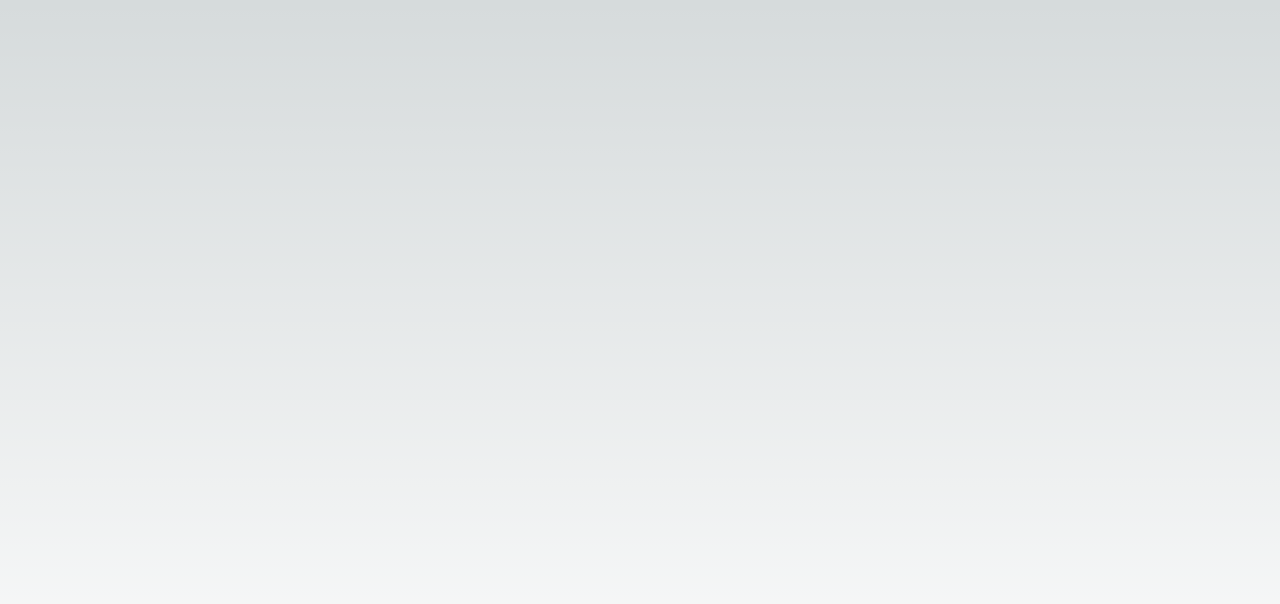
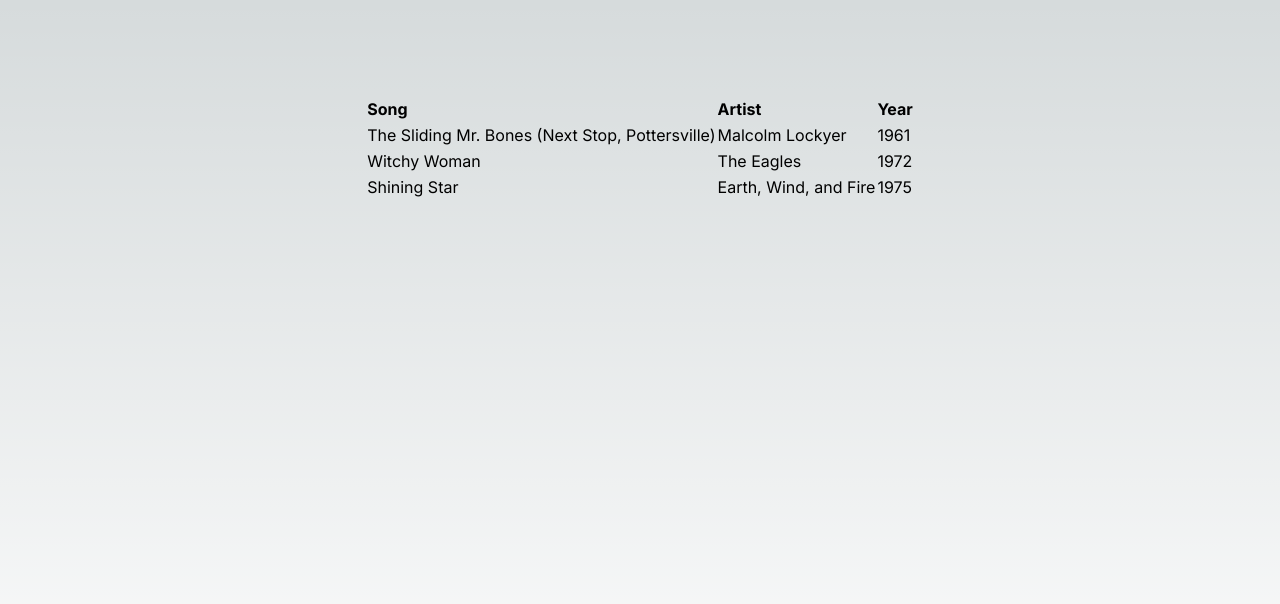
Before and after one commit to Adekoye-Adewale/supabase-data-storage, a Next.js app: page / in a window 1280 px wide. Shown: the top 604 px of the page. Built offline with nearby package versions, Linux system fonts and the light colour scheme.

Commit message:
Update page.jsx

```diff
--- a/src/app/page.jsx
+++ b/src/app/page.jsx
@@ -1,8 +1,9 @@
+import DataList from "@/components/dataList";
 
 export default function Home() {
   return (
     <main className="flex min-h-screen flex-col items-center justify-between p-24">
-
+      <DataList/>
     </main>
   );
 }
```
